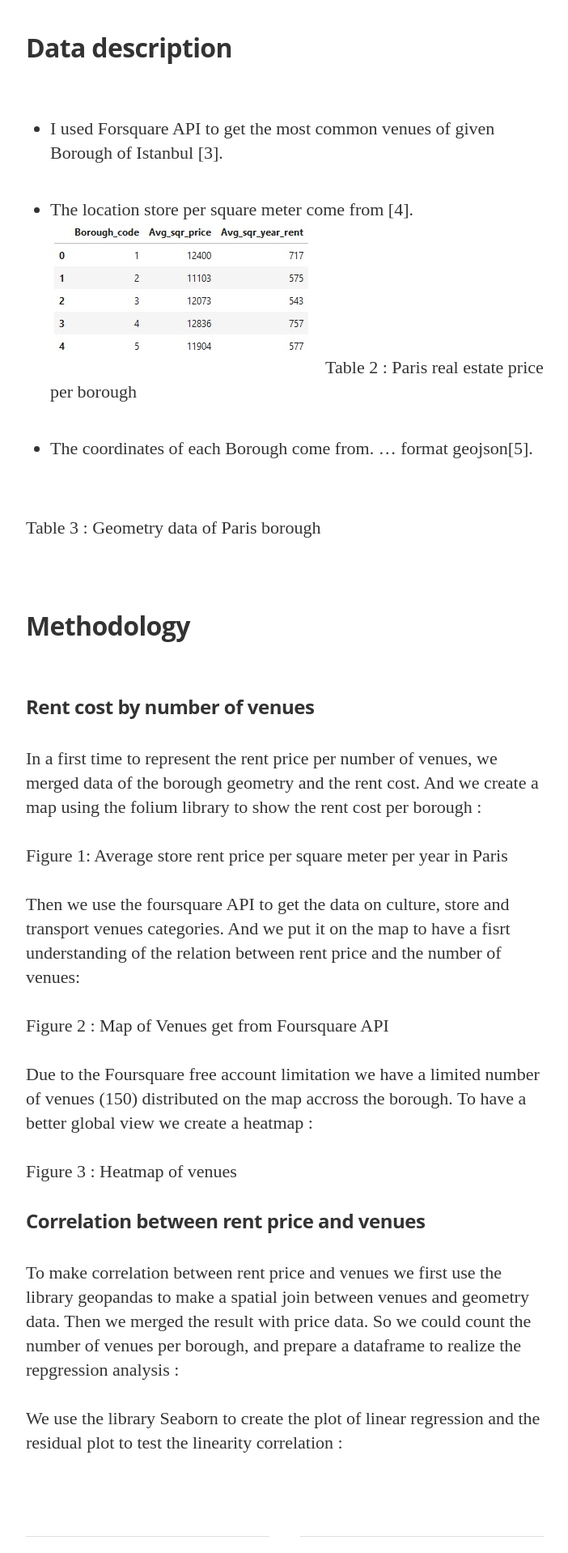
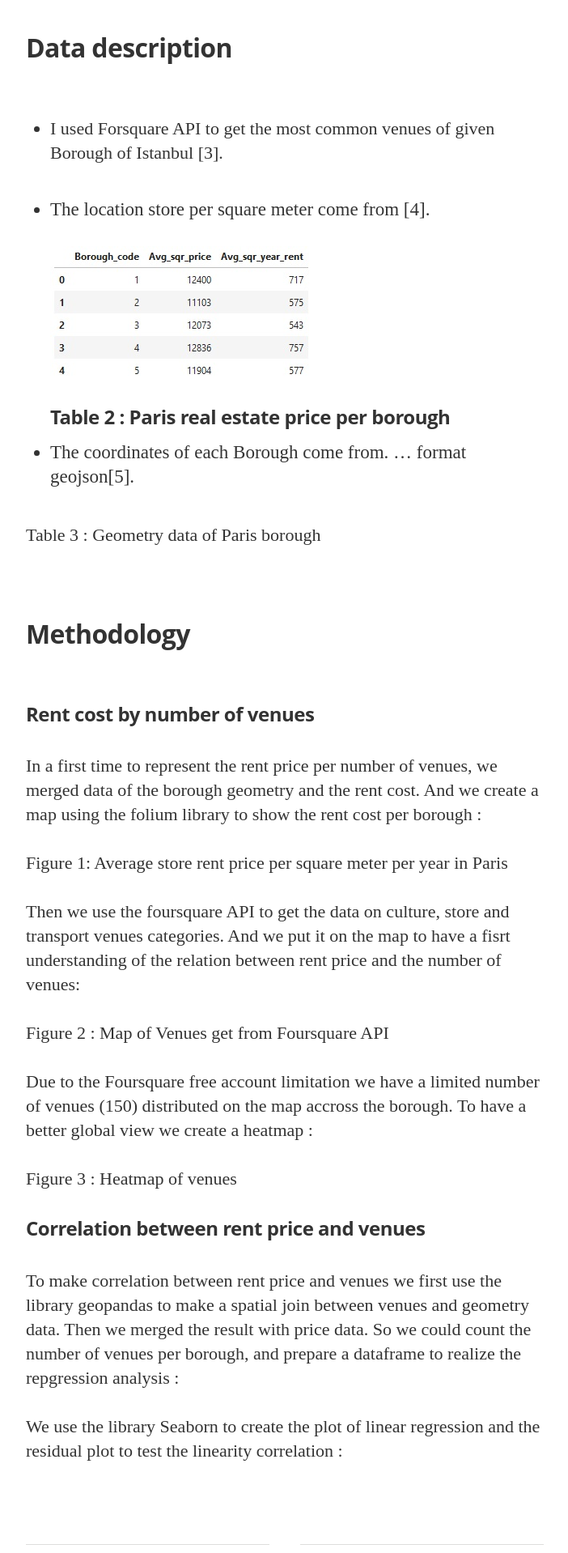
Before and after one commit to LCTyrell/LCTyrell.github.io, a Jekyll site: the page built from _posts/2019-05-22-ArtBook.markdown, in a window 1280 px wide. Shown: the part 2269-4187 px from the top of the page at 81% size, without its empty margins (288-990 px from the left). Built offline with Jekyll 4.4.1, drawn with Linux system fonts in a browser that asks for light colours; nearby versions of some CDN libraries; some web fonts are replaced.

Commit message:
Update 2019-05-22-ArtBook.markdown

```diff
--- a/_posts/2019-05-22-ArtBook.markdown
+++ b/_posts/2019-05-22-ArtBook.markdown
@@ -32,8 +32,9 @@ This study is representative of the first step in geomarketing analysis and woul
    * I used Forsquare API to get the most common venues of given Borough of Istanbul [3].
 
    * The location store per square meter come from [4].
+<br/>
 <img style="float: center;" src="/assets/article_images/2018-05-25-art_bookstore/DF_rentPrice.jpg">
-Table 2 : Paris real estate price per borough
+###### Table 2 : Paris real estate price per borough
 
    * The coordinates of each Borough come from. … format geojson[5].
 
```
